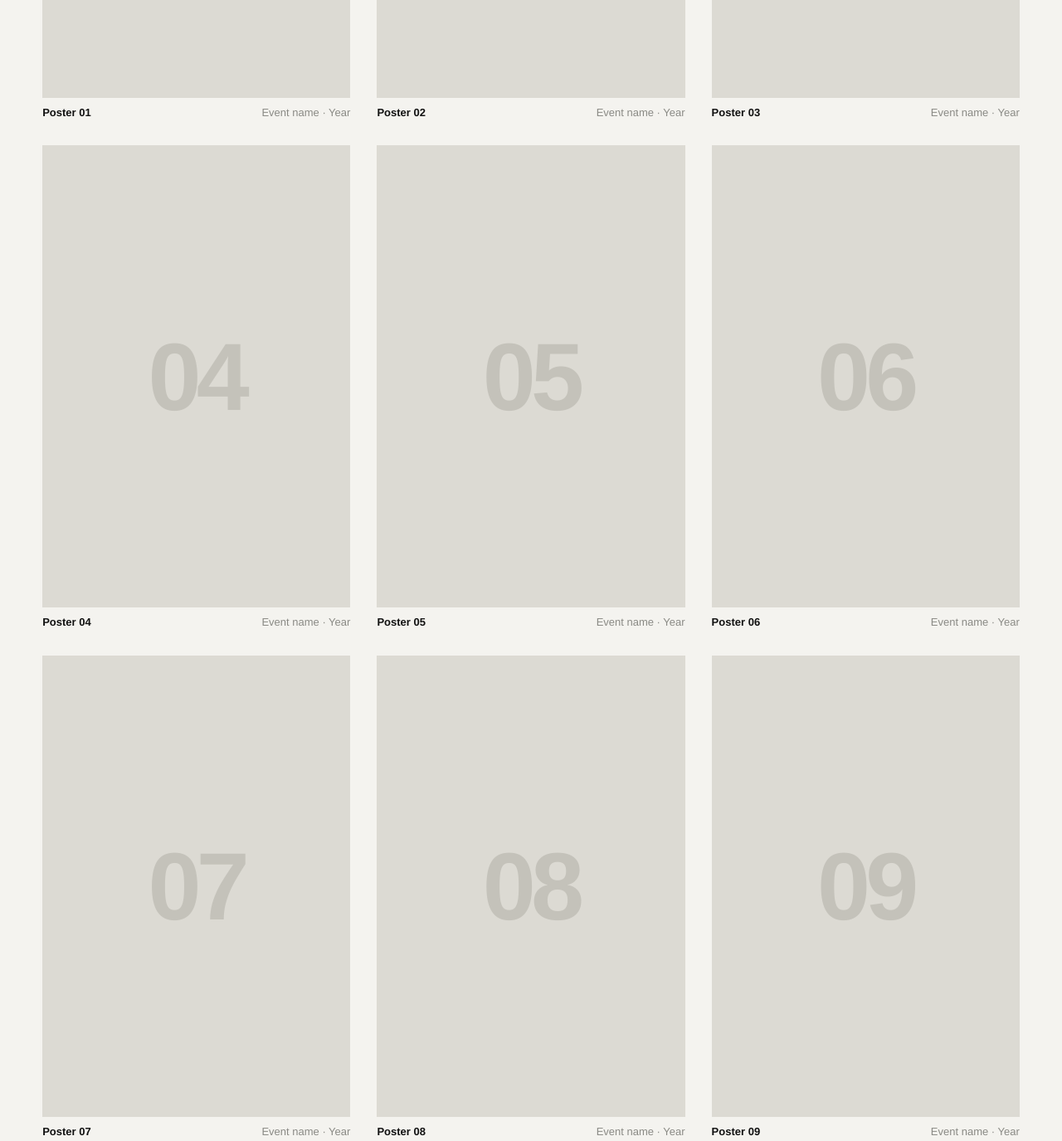
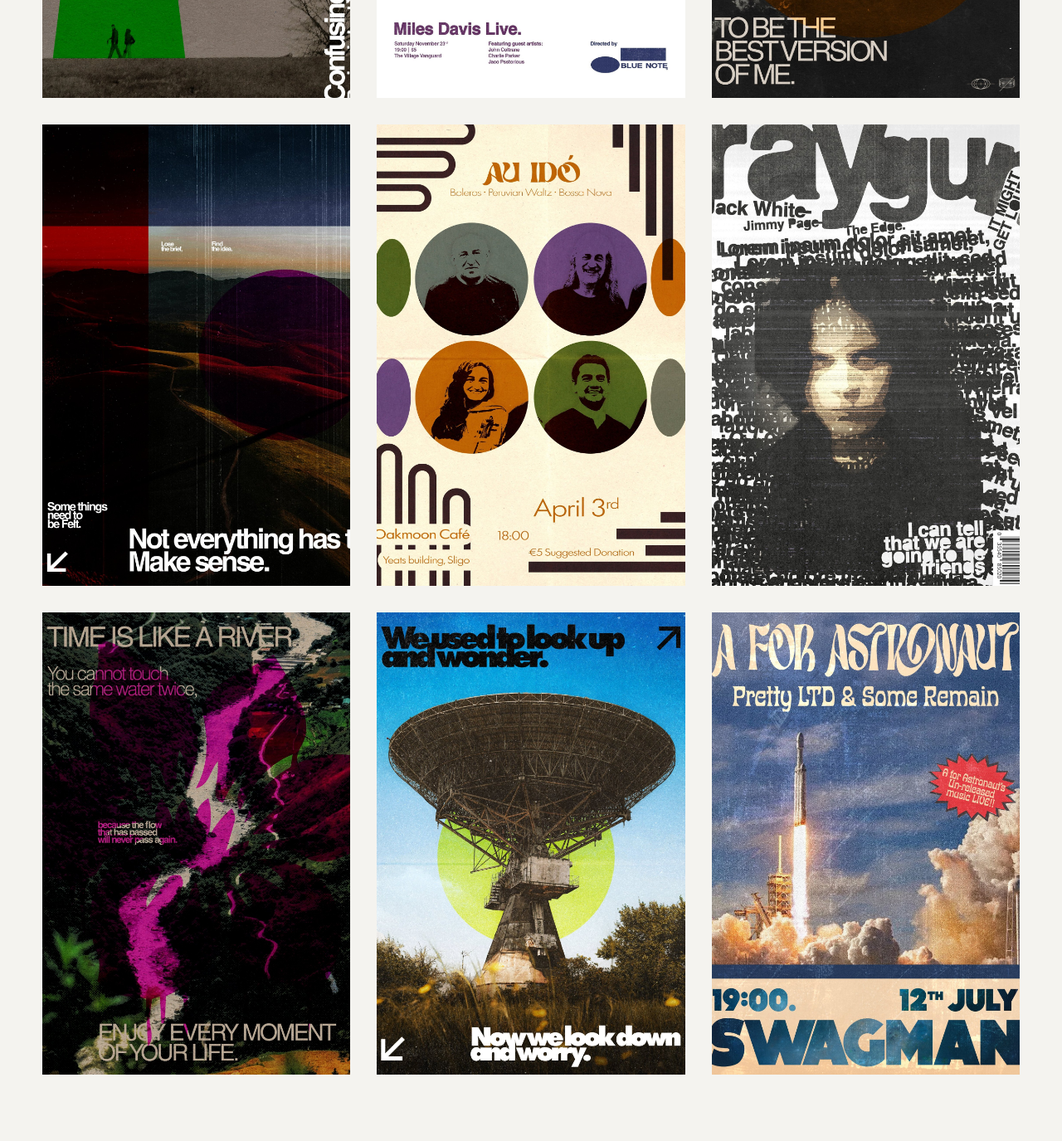
Before and after one commit to oskarioter/oskarioter.github.io, a plain HTML site: page index.html in a window 1280 px wide. Shown: the part 740-2115 px from the top of the page at 83% size. Drawn offline with Linux system fonts and the light colour scheme.

Commit message:
Add files via upload

```diff
--- a/index.html
+++ b/index.html
@@ -26,7 +26,7 @@
       To add your artwork: put image files in the "images" folder named
       poster-01.jpg ... poster-09.jpg (or .png / .webp, just match the name in src below).
       Until an image exists, a grey placeholder shows.
-      Edit the title and event line under each poster.
+      To swap a poster, replace the image file in the images folder with the same name.
     -->
     <section id="playground">
       <div class="section-head">
@@ -36,49 +36,40 @@
 
       <div class="grid">
 
-        <figure class="poster" data-title="Poster 01">
-          <div class="frame"><span class="ph">01</span><img src="images/poster-01.jpg" alt="Poster 01" loading="lazy" onerror="this.remove()"></div>
-          <figcaption><strong>Poster 01</strong><span>Event name · Year</span></figcaption>
+        <figure class="poster">
+          <div class="frame"><span class="ph">01</span><img src="images/poster-01.jpg" alt="Poster: Confusing is good. Boring is bad." loading="lazy" onerror="this.remove()"></div>
         </figure>
 
-        <figure class="poster" data-title="Poster 02">
-          <div class="frame"><span class="ph">02</span><img src="images/poster-02.jpg" alt="Poster 02" loading="lazy" onerror="this.remove()"></div>
-          <figcaption><strong>Poster 02</strong><span>Event name · Year</span></figcaption>
+        <figure class="poster">
+          <div class="frame"><span class="ph">02</span><img src="images/poster-02.jpg" alt="Poster: Miles Davis Live" loading="lazy" onerror="this.remove()"></div>
         </figure>
 
-        <figure class="poster" data-title="Poster 03">
-          <div class="frame"><span class="ph">03</span><img src="images/poster-03.jpg" alt="Poster 03" loading="lazy" onerror="this.remove()"></div>
-          <figcaption><strong>Poster 03</strong><span>Event name · Year</span></figcaption>
+        <figure class="poster">
+          <div class="frame"><span class="ph">03</span><img src="images/poster-03.jpg" alt="Poster: No matter what evil I have to face in this life" loading="lazy" onerror="this.remove()"></div>
         </figure>
 
-        <figure class="poster" data-title="Poster 04">
-          <div class="frame"><span class="ph">04</span><img src="images/poster-04.jpg" alt="Poster 04" loading="lazy" onerror="this.remove()"></div>
-          <figcaption><strong>Poster 04</strong><span>Event name · Year</span></figcaption>
+        <figure class="poster">
+          <div class="frame"><span class="ph">04</span><img src="images/poster-04.jpg" alt="Poster: Not everything has to make sense" loading="lazy" onerror="this.remove()"></div>
         </figure>
 
-        <figure class="poster" data-title="Poster 05">
-          <div class="frame"><span class="ph">05</span><img src="images/poster-05.jpg" alt="Poster 05" loading="lazy" onerror="this.remove()"></div>
-          <figcaption><strong>Poster 05</strong><span>Event name · Year</span></figcaption>
+        <figure class="poster">
+          <div class="frame"><span class="ph">05</span><img src="images/poster-05.jpg" alt="Poster: Au Idó live at Oakmoon Café, Sligo" loading="lazy" onerror="this.remove()"></div>
         </figure>
 
-        <figure class="poster" data-title="Poster 06">
-          <div class="frame"><span class="ph">06</span><img src="images/poster-06.jpg" alt="Poster 06" loading="lazy" onerror="this.remove()"></div>
-          <figcaption><strong>Poster 06</strong><span>Event name · Year</span></figcaption>
+        <figure class="poster">
+          <div class="frame"><span class="ph">06</span><img src="images/poster-06.jpg" alt="Poster: Raygun-inspired It Might Get Loud" loading="lazy" onerror="this.remove()"></div>
         </figure>
 
-        <figure class="poster" data-title="Poster 07">
-          <div class="frame"><span class="ph">07</span><img src="images/poster-07.jpg" alt="Poster 07" loading="lazy" onerror="this.remove()"></div>
-          <figcaption><strong>Poster 07</strong><span>Event name · Year</span></figcaption>
+        <figure class="poster">
+          <div class="frame"><span class="ph">07</span><img src="images/poster-07.jpg" alt="Poster: Time is like a river" loading="lazy" onerror="this.remove()"></div>
         </figure>
 
-        <figure class="poster" data-title="Poster 08">
-          <div class="frame"><span class="ph">08</span><img src="images/poster-08.jpg" alt="Poster 08" loading="lazy" onerror="this.remove()"></div>
-          <figcaption><strong>Poster 08</strong><span>Event name · Year</span></figcaption>
+        <figure class="poster">
+          <div class="frame"><span class="ph">08</span><img src="images/poster-08.jpg" alt="Poster: We used to look up and wonder" loading="lazy" onerror="this.remove()"></div>
         </figure>
 
-        <figure class="poster" data-title="Poster 09">
-          <div class="frame"><span class="ph">09</span><img src="images/poster-09.jpg" alt="Poster 09" loading="lazy" onerror="this.remove()"></div>
-          <figcaption><strong>Poster 09</strong><span>Event name · Year</span></figcaption>
+        <figure class="poster">
+          <div class="frame"><span class="ph">09</span><img src="images/poster-09.jpg" alt="Poster: A for Astronaut live at Swagman" loading="lazy" onerror="this.remove()"></div>
         </figure>
 
       </div>
@@ -119,7 +110,6 @@
   <div class="lightbox" id="lightbox" aria-hidden="true">
     <button class="close" aria-label="Close">&times;</button>
     <img alt="">
-    <p class="cap"></p>
   </div>
 
   <script>
@@ -127,14 +117,13 @@
 
     const lb = document.getElementById('lightbox');
     const lbImg = lb.querySelector('img');
-    const lbCap = lb.querySelector('.cap');
 
     document.querySelectorAll('.poster').forEach(p => {
       p.addEventListener('click', () => {
         const img = p.querySelector('img');
         if (!img) return; // placeholder, nothing to enlarge
         lbImg.src = img.src;
-        lbCap.textContent = p.dataset.title;
+        lbImg.alt = img.alt;
         lb.classList.add('open');
         lb.setAttribute('aria-hidden', 'false');
       });
--- a/style.css
+++ b/style.css
@@ -102,15 +102,6 @@ section {
   color: #c4c2ba;
 }
 
-figcaption {
-  display: flex;
-  justify-content: space-between;
-  gap: 12px;
-  margin-top: 10px;
-  font-size: 13px;
-}
-figcaption span { color: var(--muted); font-weight: 400; }
-.poster:hover figcaption strong { color: var(--accent); }
 .poster:hover .ph { color: var(--accent); }
 
 /* ---------- About ---------- */
@@ -179,7 +170,6 @@ footer a:hover { color: var(--accent); }
 }
 .lightbox.open { display: flex; }
 .lightbox img { max-width: 100%; max-height: 82vh; object-fit: contain; }
-.lightbox .cap { margin-top: 14px; font-size: 14px; }
 .lightbox .close {
   position: absolute;
   top: 12px;
```
Also changed, not shown: README.txt, images/poster-01.jpg (added), images/poster-02.jpg (added), images/poster-03.jpg (added), images/poster-04.jpg (added), images/poster-05.jpg (added), images/poster-06.jpg (added), images/poster-07.jpg (added), images/poster-08.jpg (added), images/poster-09.jpg (added).
